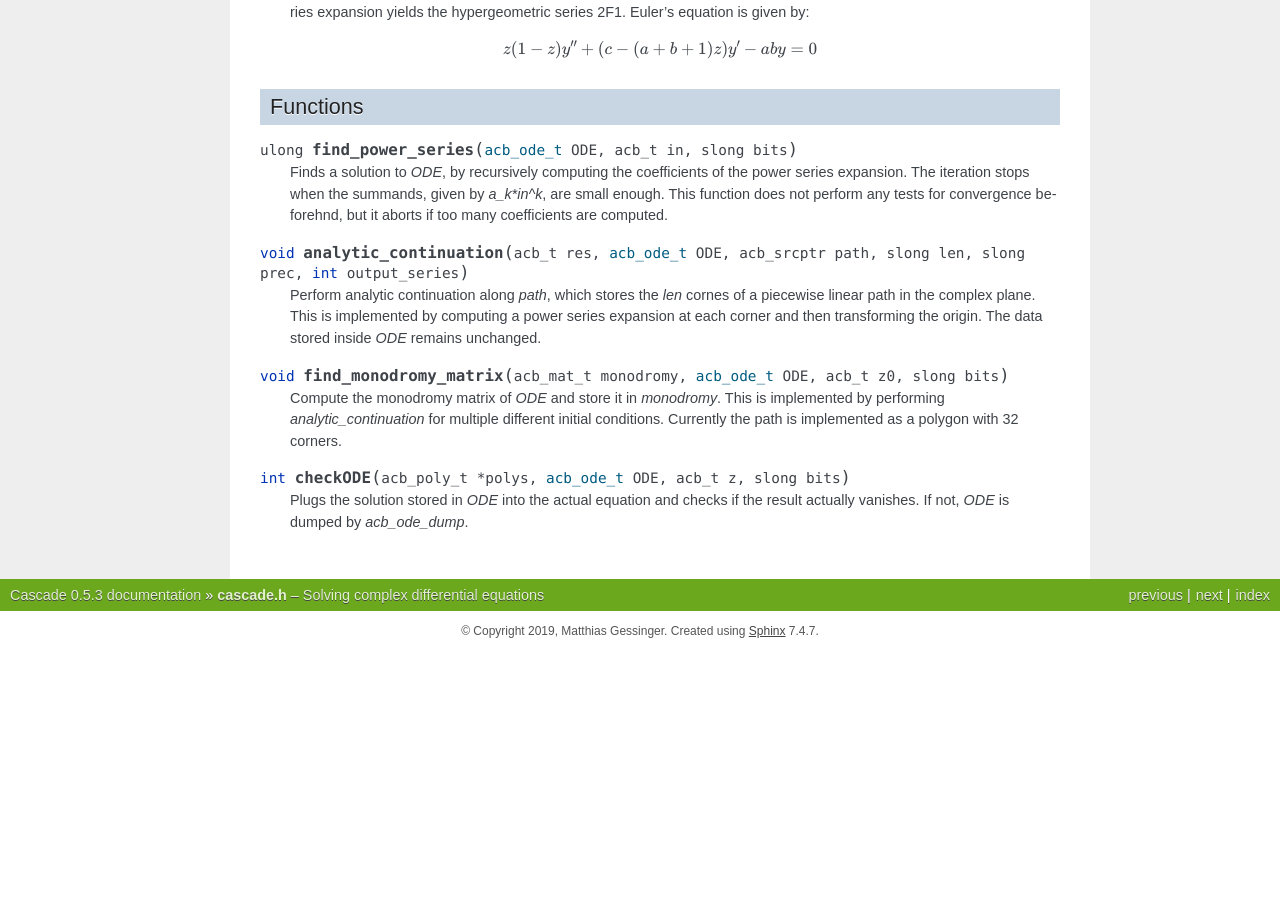
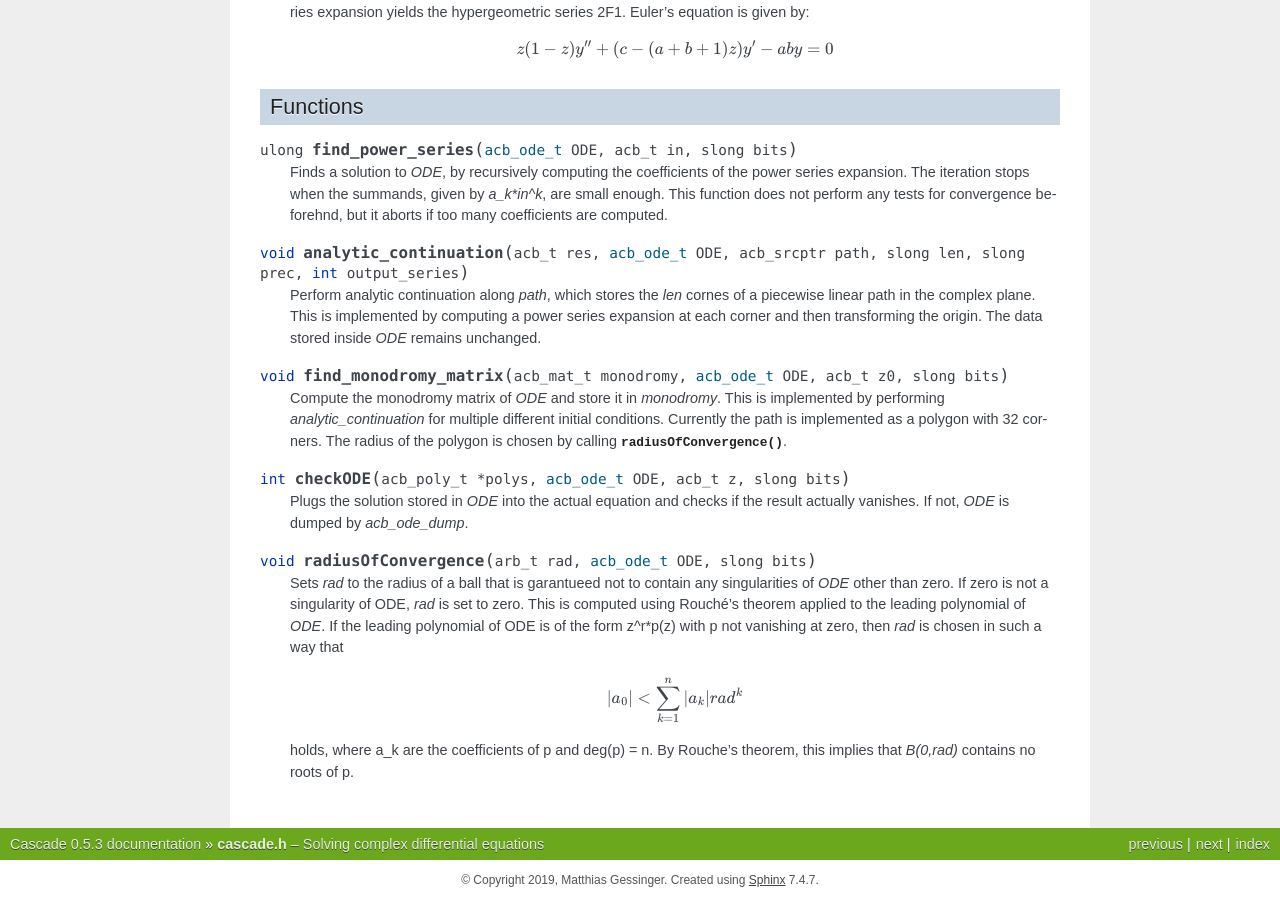
Before and after one commit to MGessinger/Cascade, a Sphinx documentation site: the page built from doc/source/cascade.rst, in a window 1280 px wide and 900 px high, scrolled down 625 px. Built offline with Sphinx 7.4.7, drawn with Linux system fonts in a browser that asks for light colours; before the commit the page ends 1276 px from its top, so only the background shows below that.

Commit message:
Documented radiusOfConvergence

```diff
--- a/doc/source/cascade.rst
+++ b/doc/source/cascade.rst
@@ -12,22 +12,22 @@ Special Equations
 
     Returns an `acb_ode_t` initialized to Legendre's equation parametrized by a natural number *n*. The initial values are set in such a way that the computed solutions yield the Legendre functions of first kind. Because these solutions are polynomial, this is a good starting point for working with Cascade. Legendre's equation is given by:
 
-.. math::
-    (1-x^2)y'' - 2xy' + n(n+1)y = 0.
+    .. math::
+        (1-x^2)y'' - 2xy' + n(n+1)y = 0.
 
 .. function:: acb_ode_t acb_ode_bessel (acb_t nu, slong bits)
 
     Returns an `acb_ode_t` initialized to Legendre's equation parametrized by a complex number *nu* with a precision of *bits*. The initial values are set in such a way that for integral nu, the Bessel functions of first kind are obtained. Because these have maximally unipotent monodromy around the origin, they are a good test for computing monodromy matrices. Bessel's equation is given by:
 
-.. math::
-    x^2y'' + xy' + (x^2 - \nu^2)y = 0
+    .. math::
+        x^2y'' + xy' + (x^2 - \nu^2)y = 0
 
 .. function:: acb_ode_t acb_ode_hypgeom (acb_t a, acb_t b, acb_t c, slong bits)
 
     Returns an `acb_ode_t` initialized to Euler's hypergeometric equation. The initial values are set in such a way that the series expansion yields the hypergeometric series 2F1. Euler's equation is given by:
 
-.. math::
-    z(1-z)y'' + (c - (a + b + 1)z)y' -aby = 0
+    .. math::
+        z(1-z)y'' + (c - (a + b + 1)z)y' -aby = 0
 
 Functions
 ------------------
@@ -42,8 +42,16 @@ Functions
 
 .. function:: void find_monodromy_matrix (acb_mat_t monodromy, acb_ode_t ODE, acb_t z0, slong bits)
 
-    Compute the monodromy matrix of *ODE* and store it in *monodromy*. This is implemented by performing `analytic_continuation` for multiple different initial conditions. Currently the path is implemented as a polygon with 32 corners.
+    Compute the monodromy matrix of *ODE* and store it in *monodromy*. This is implemented by performing `analytic_continuation` for multiple different initial conditions. Currently the path is implemented as a polygon with 32 corners. The radius of the polygon is chosen by calling :func:`radiusOfConvergence`.
 
 .. function:: int checkODE (acb_poly_t *polys, acb_ode_t ODE, acb_t z, slong bits)
 
     Plugs the solution stored in *ODE* into the actual equation and checks if the result actually vanishes. If not, *ODE* is dumped by `acb_ode_dump`.
+
+.. function:: void radiusOfConvergence(arb_t rad, acb_ode_t ODE, slong bits)
+
+    Sets *rad* to the radius of a ball that is garantueed not to contain any singularities of *ODE* other than zero. If zero is not a singularity of ODE, *rad* is set to zero. This is computed using Rouché's theorem applied to the leading polynomial of *ODE*. If the leading polynomial of ODE is of the form z^r*p(z) with p not vanishing at zero, then *rad* is chosen in such a way that
+
+    .. math:: |a_0| < \sum_{k=1}^{n} |a_k| rad^k
+
+    holds, where a_k are the coefficients of p and deg(p) = n. By Rouche's theorem, this implies that *B(0,rad)* contains no roots of p.
```
Also changed, not shown: 1 other file.
